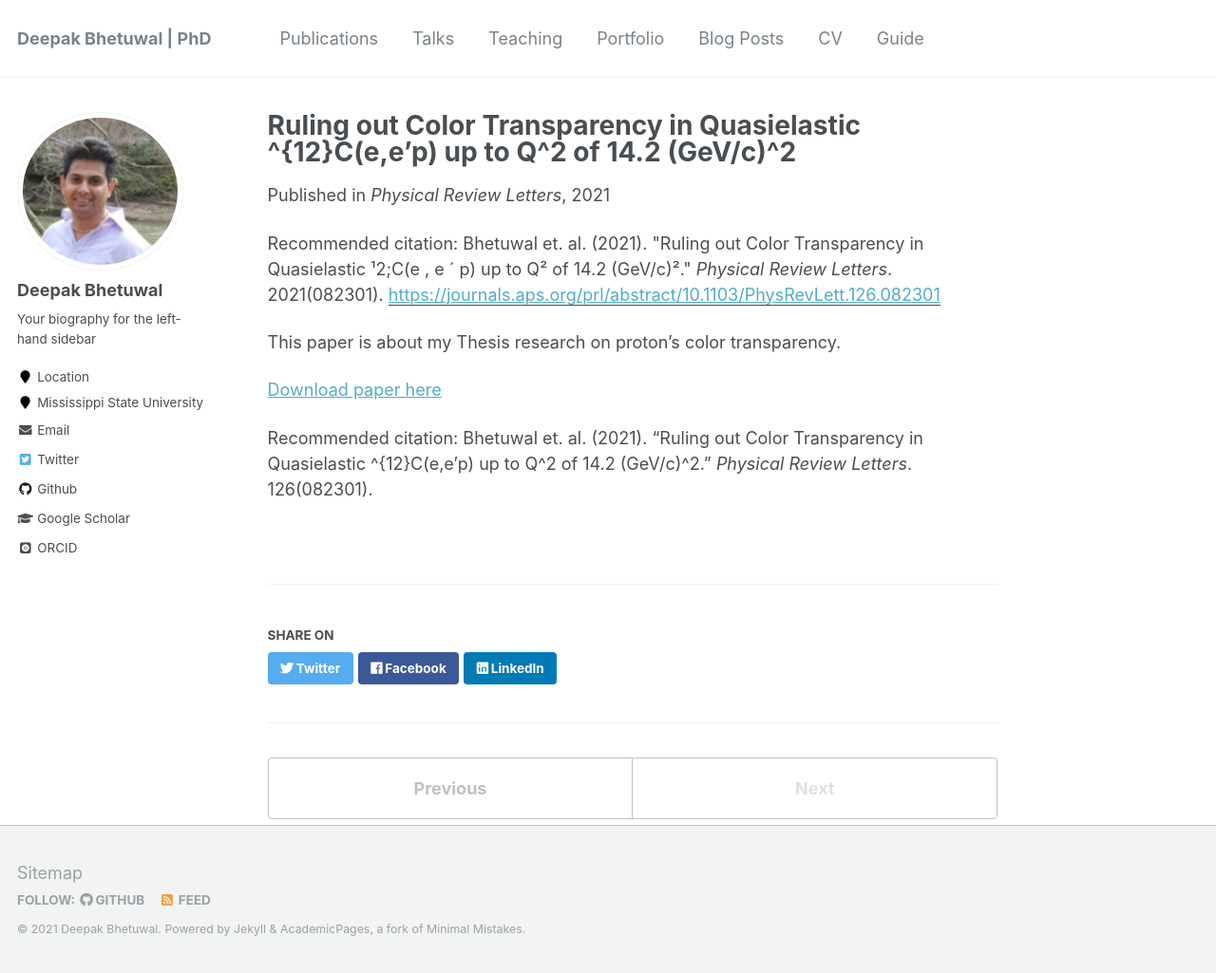
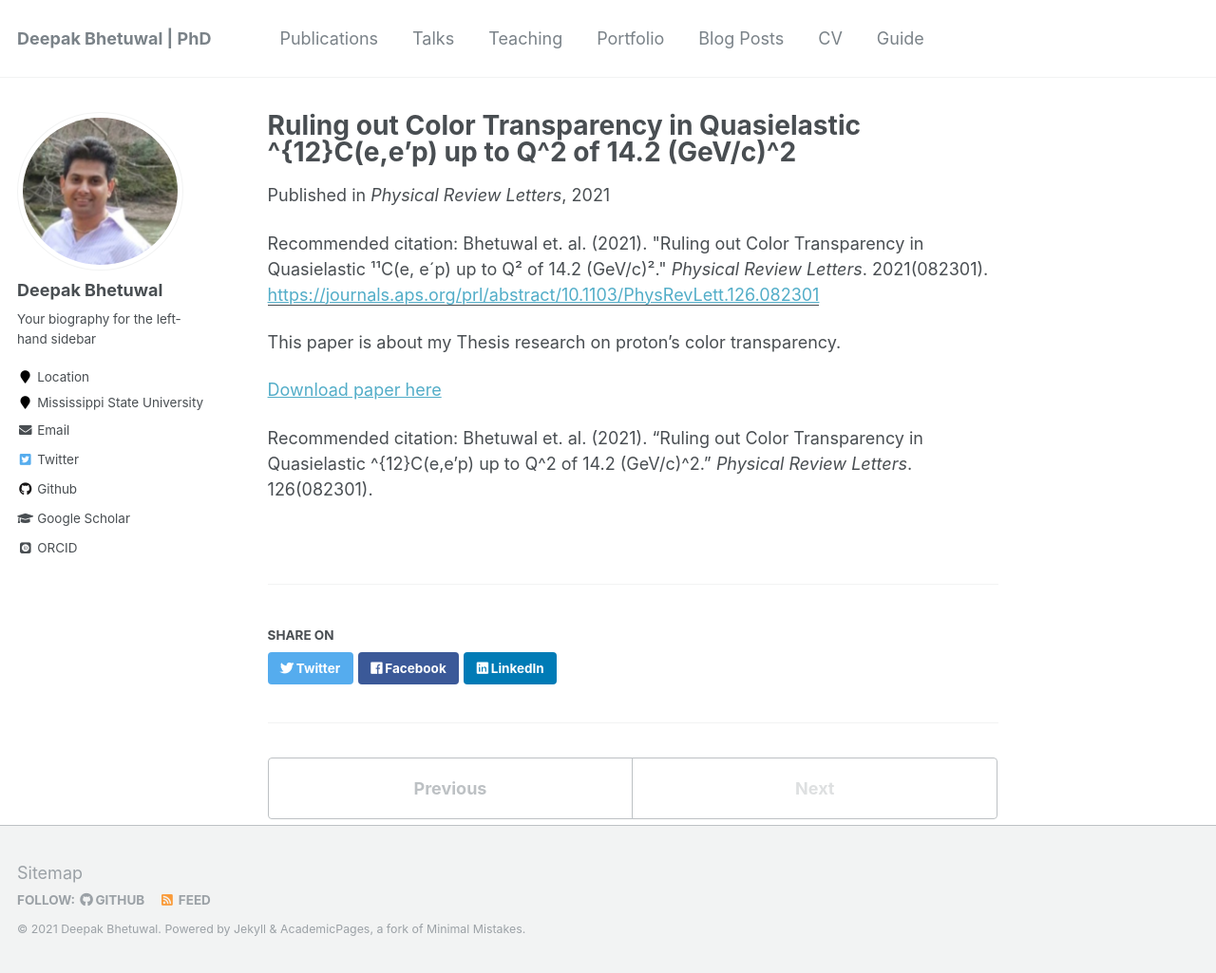
Before and after one commit to dkb208/dkb208.github.io, a Jekyll site: the page built from _publications/2015-10-01-paper-title-number-3.md, in a window 1280 px wide and 1025 px high. Shown: the whole window at 95% size. Built offline with Jekyll 4.4.1, drawn with Linux system fonts in a browser that asks for light colours; some web fonts are replaced; part of the change alters nothing that is shown.

Commit message:
Update 2015-10-01-paper-title-number-3.md

```diff
--- a/_publications/2015-10-01-paper-title-number-3.md
+++ b/_publications/2015-10-01-paper-title-number-3.md
@@ -6,7 +6,7 @@ excerpt: 'This paper is about my thesis research.'
 date: 2021-02-23
 venue: 'Physical Review Letters'
 paperurl: 'https://journals.aps.org/prl/abstract/10.1103/PhysRevLett.126.082301'
-citation: 'Bhetuwal et. al. (2021). &quot;Ruling out Color Transparency in Quasielastic &sup12;C(e &comma; e &acute; p) up to Q&sup2; of 14.2 (GeV/c)&sup2;.&quot; <i>Physical Review Letters</i>. 2021(082301).'
+citation: 'Bhetuwal et. al. (2021). &quot;Ruling out Color Transparency in Quasielastic &sup1;&sup1;C(e&comma; e&acute;p) up to Q&sup2; of 14.2 (GeV/c)&sup2;.&quot; <i>Physical Review Letters</i>. 2021(082301).'
 ---
 This paper is about my Thesis research on proton's color transparency.
 
```
